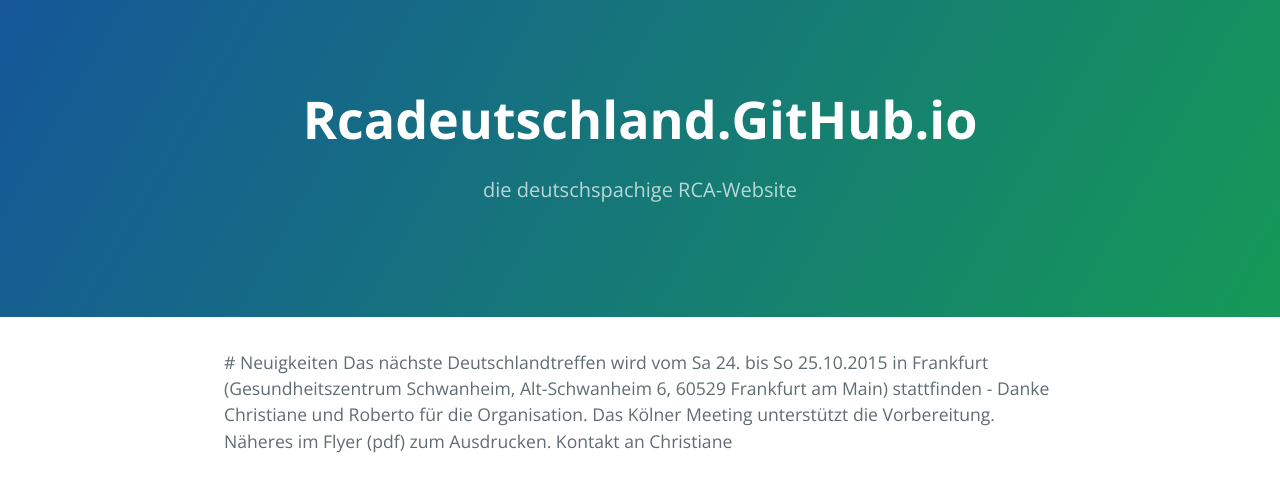
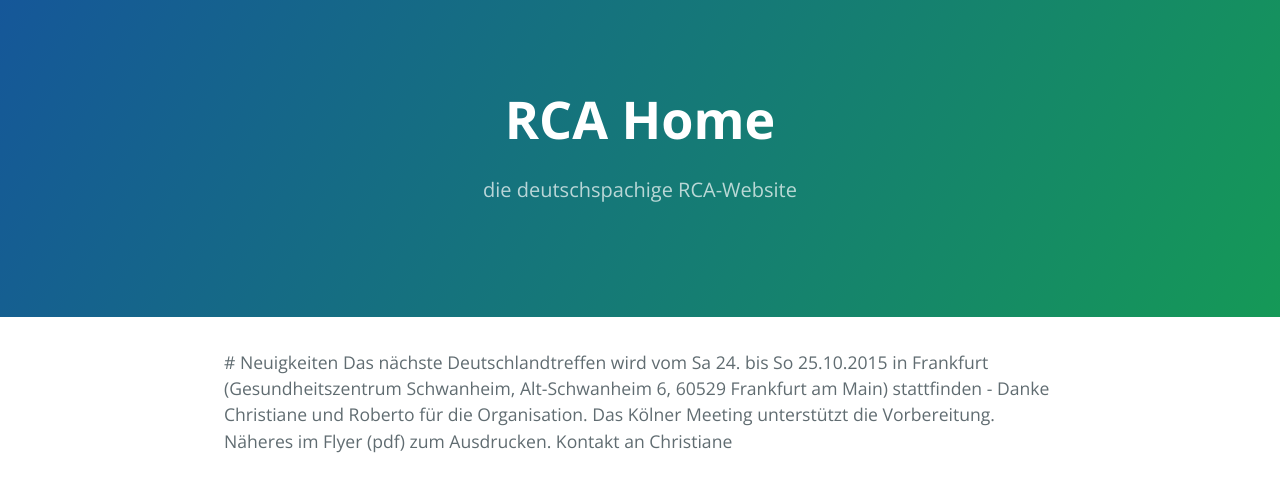
Before and after one commit to rcadeutschland/rcadeutschland.github.io, a Jekyll site: the page built from index.html, in a window 1280 px wide. Shown: the top 492 px of the page. Built offline with Jekyll 4.4.1, drawn with Linux system fonts in a browser that asks for light colours.

Commit message:
Update default.html

```diff
--- a/_layouts/default.html
+++ b/_layouts/default.html
@@ -2,7 +2,7 @@
 <html lang="en-us">
   <head>
     <meta charset="UTF-8">
-    <title>Rcadeutschland.GitHub.io by rcadeutschland</title>
+    <title>{{ page.title }}</title>
     <meta name="viewport" content="width=device-width, initial-scale=1">
     <link rel="stylesheet" type="text/css" href="stylesheets/normalize.css" media="screen">
     <link href='https://fonts.googleapis.com/css?family=Open+Sans:400,700' rel='stylesheet' type='text/css'>
@@ -11,12 +11,12 @@
   </head>
   <body>
     <section class="page-header">
-      <h1 class="project-name">Rcadeutschland.GitHub.io</h1>
+      <h1 class="project-name">{{ page.title }}</h1>
       <h2 class="project-tagline">die deutschspachige RCA-Website</h2>
     </section>
 
     <section class="main-content">
-      {{content}}
+      {{ content }}
 
     </section>
 
```
